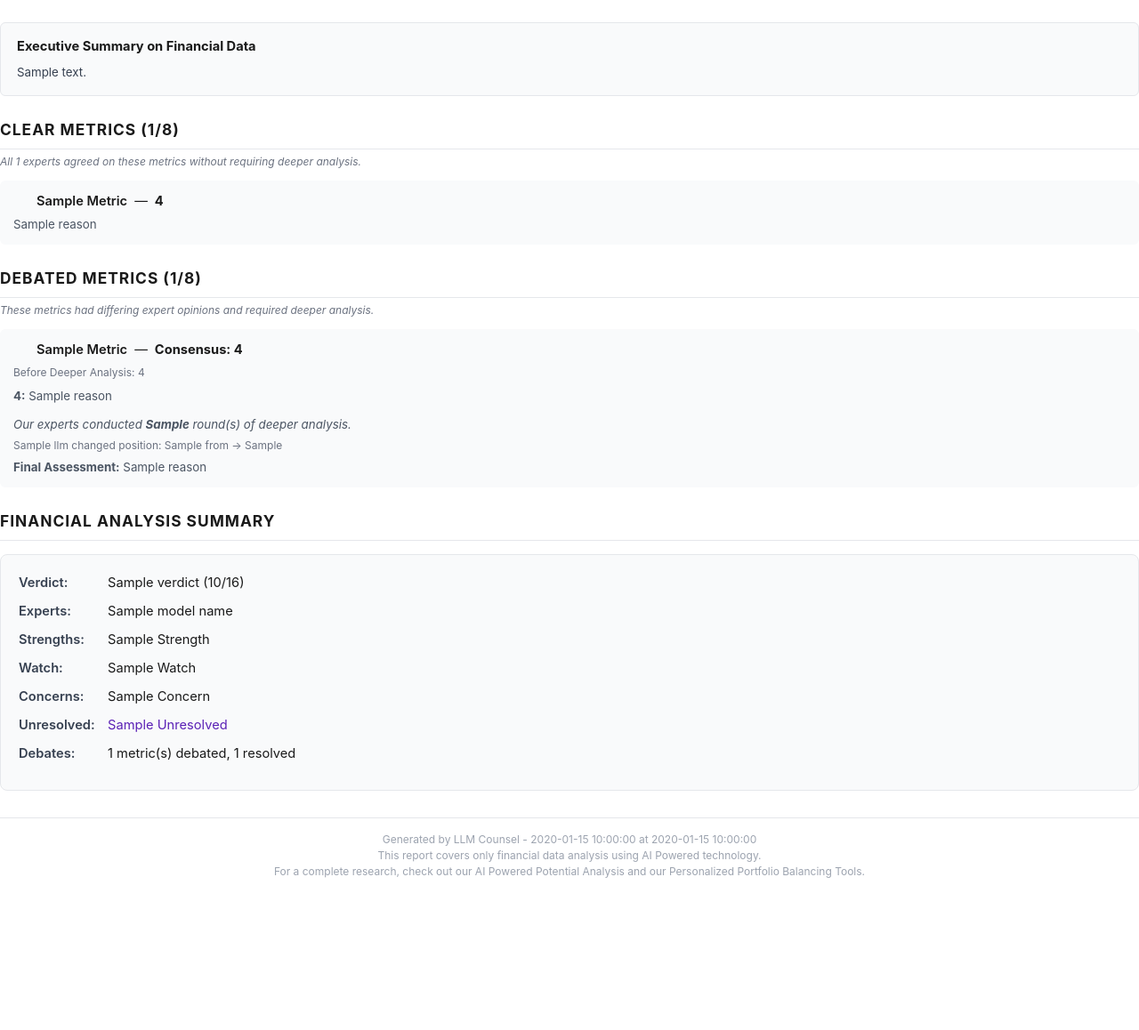
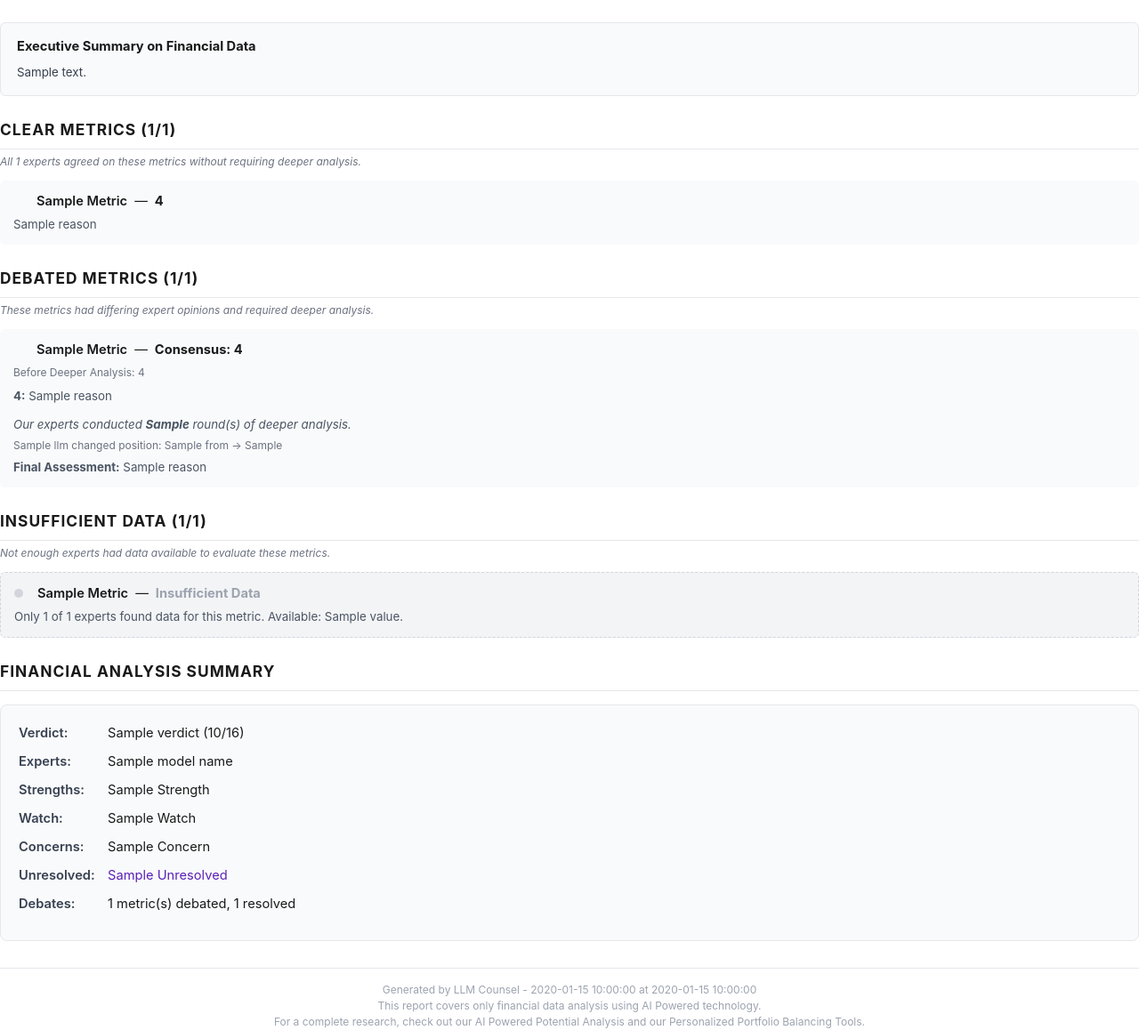
Before and after one commit to LouisZCode/AI_Powered_Stocks_Evaluation, a Python web app: template reports/templates/financial_report.html in a window 1280 px wide. Shown: the part 99-1257 px from the top of the page at 89% size. Before the commit the page ends 1086 px from the top, so only its background shows below. Run offline with Jinja, Linux system fonts and the light colour scheme; the template is opened without the code that fills it: most values are stand-ins (such as "Sample title", 1, 10 or a date in 2020).

Commit message:
fix: small details on report now fixed and shows all data

```diff
--- a/reports/templates/financial_report.html
+++ b/reports/templates/financial_report.html
@@ -205,6 +205,19 @@
             color: #6b7280;
             margin-top: 4px;
         }
+
+        /* Insufficient data */
+        .metric.insufficient {
+            background: #f3f4f6;
+            border: 1px dashed #d1d5db;
+        }
+        .rating-insufficient {
+            color: #9ca3af;
+            font-weight: 700;
+        }
+        .dot-insufficient {
+            background-color: #d1d5db;
+        }
     </style>
 </head>
 <body>
@@ -232,7 +245,7 @@
     <!-- Clear Metrics -->
     {% if clear_metrics %}
     <div class="section">
-        <div class="section-title">Clear Metrics ({{ clear_metrics|length }}/8)</div>
+        <div class="section-title">Clear Metrics ({{ num_clear }}/{{ num_total }})</div>
         <div class="section-desc">All {{ num_experts }} experts agreed on these metrics without requiring deeper analysis.</div>
         {% for metric in clear_metrics %}
         <div class="metric">
@@ -253,7 +266,7 @@
     <!-- Complex Metrics -->
     {% if complex_metrics %}
     <div class="section">
-        <div class="section-title">Debated Metrics ({{ complex_metrics|length }}/8)</div>
+        <div class="section-title">Debated Metrics ({{ num_debates }}/{{ num_total }})</div>
         <div class="section-desc">These metrics had differing expert opinions and required deeper analysis.</div>
         {% for metric in complex_metrics %}
         <div class="metric {% if metric.is_complex %}complex{% endif %}">
@@ -288,6 +301,25 @@
             {% elif metric.is_complex %}
             <div class="metric-reason" style="color: #5b21b6; margin-top: 6px;">No consensus reached - requires user review.</div>
             {% endif %}
+        </div>
+        {% endfor %}
+    </div>
+    {% endif %}
+
+    <!-- Insufficient Data Metrics -->
+    {% if skipped_metrics %}
+    <div class="section">
+        <div class="section-title">Insufficient Data ({{ num_skipped }}/{{ num_total }})</div>
+        <div class="section-desc">Not enough experts had data available to evaluate these metrics.</div>
+        {% for metric in skipped_metrics %}
+        <div class="metric insufficient">
+            <div class="metric-header">
+                <span class="rating-dot dot-insufficient"></span>
+                <span class="metric-name">{{ metric.name | replace('_', ' ') | title }}</span>
+                <span>—</span>
+                <span class="rating-insufficient">Insufficient Data</span>
+            </div>
+            <div class="metric-reason">Only {{ metric.available_count }} of {{ metric.total_count }} experts found data for this metric.{% if metric.available_ratings %} Available: {{ metric.available_ratings.values() | join(', ') }}.{% endif %}</div>
         </div>
         {% endfor %}
     </div>
```
Also changed, not shown: reports/pdf_generator.py (+21 -0 lines).
